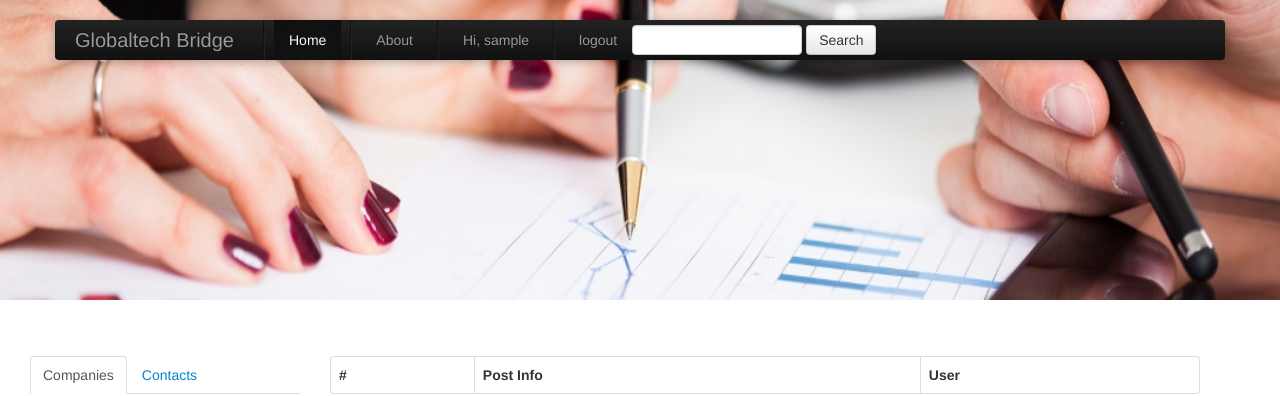
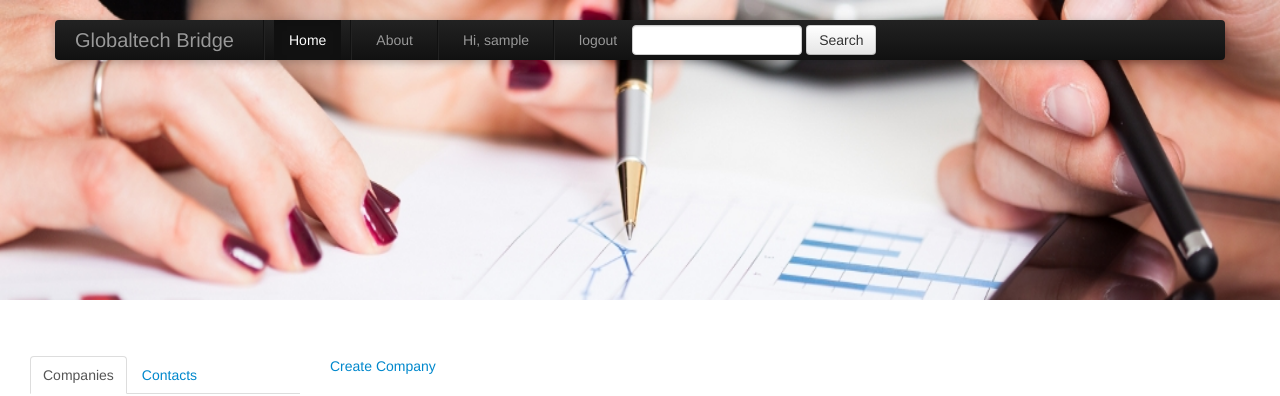
Before and after one commit to xpostudio4/Sourcing-Connection, a Django app: template latech/templates/index.html in a window 1280 px wide. Shown: the top 396 px of the page. Run offline with Django 3.2, Linux system fonts and the light colour scheme; the template is opened without the code that fills it: values that come from a table or form of the project are taken from there, others are empty; the visitor is signed in with stand-in values (Sample User, id 1); parts of the project's set-up code (start-up, migrations or seed data) failed here and were passed over; some libraries are stand-ins or nearby versions.

Commit message:
index modified with new company link

```diff
--- a/latech/templates/index.html
+++ b/latech/templates/index.html
@@ -41,6 +41,7 @@
 
 
 	<div class="span9">
+
 			{% if show_results %}
 		<div id="search-company">
 
@@ -52,6 +53,9 @@
 
 
 		{% else %}
+		<div> <a href="/company/new">Create Company</a> </div>
+
+		<br/>
 
 		<table class="table table-bordered table-hover">
 			<tbody>
```
